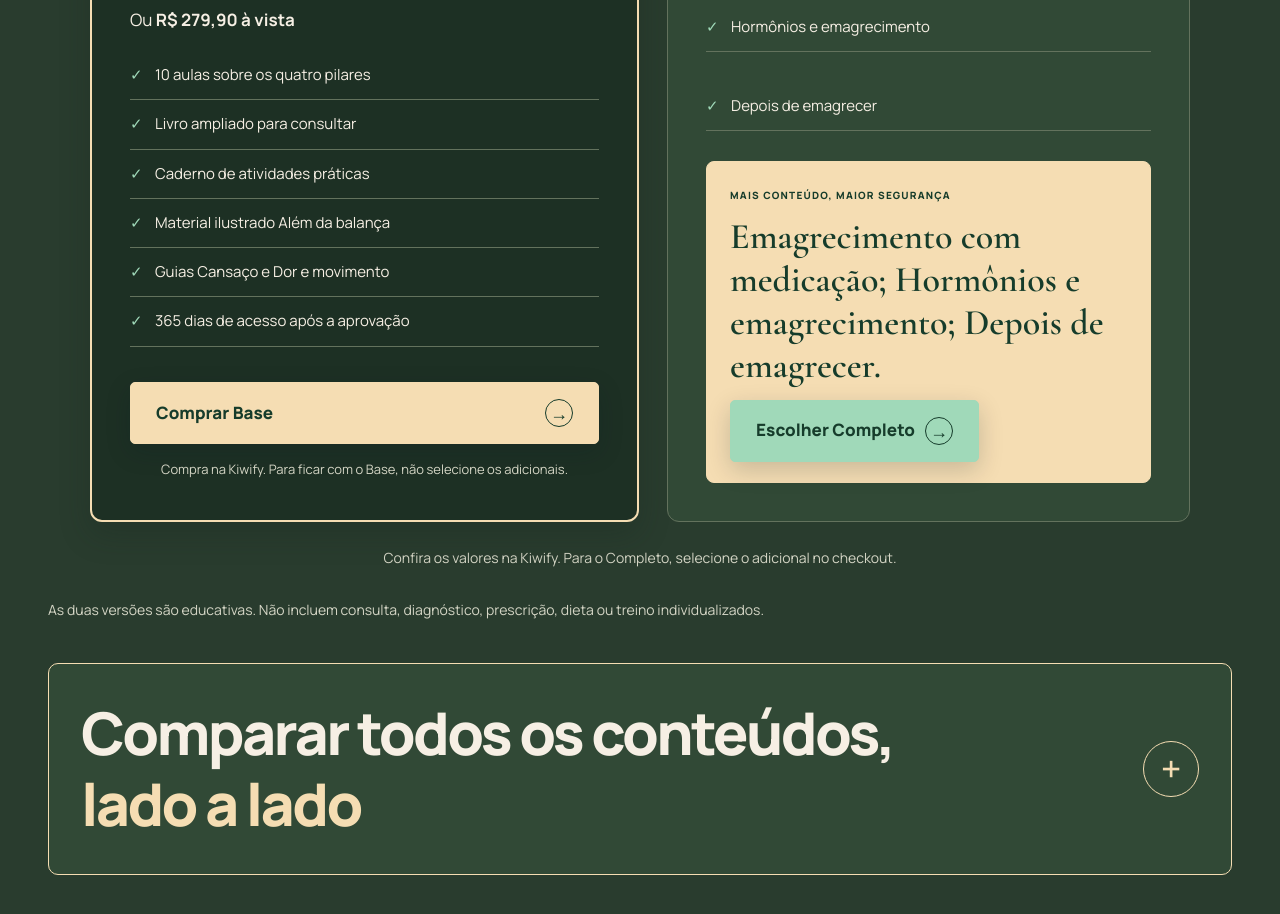
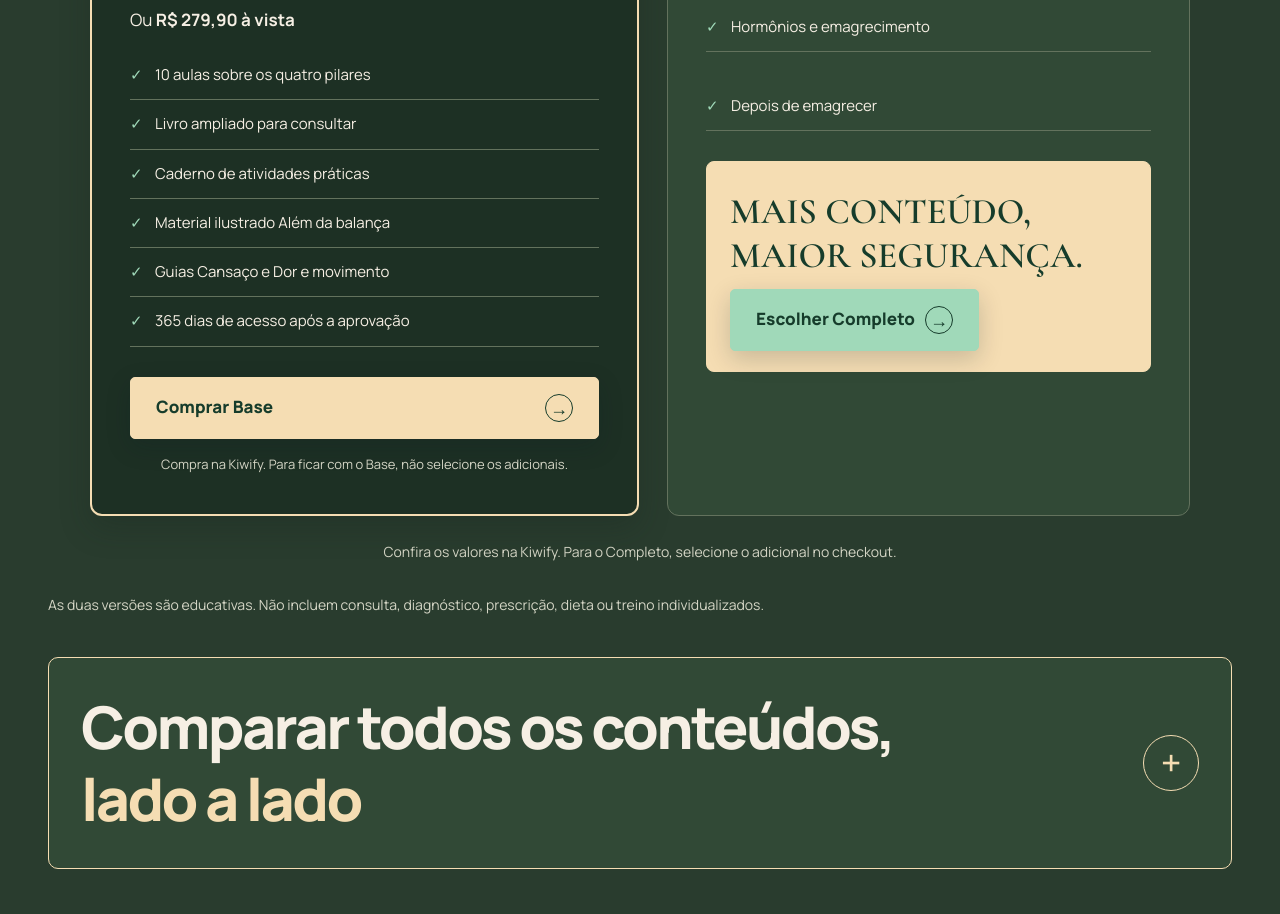
Before and after one commit to docsjr/wshop, a plain HTML site: page index.html in a window 1280 px wide. Shown: the part 5547-6461 px from the top of the page. Drawn offline with nearby package versions, Linux system fonts and the light colour scheme.

Commit message:
Update value-note content in index.html
Removed detailed content from the value-note section and added a period.

```diff
--- a/index.html
+++ b/index.html
@@ -248,9 +248,7 @@ src="https://www.facebook.com/tr?id=2428047607935661&ev=PageView&noscript=1"
             <ul class="checks"><li>Emagrecimento com medicação</li></ul>
              <ul class="checks"><li>Hormônios e emagrecimento</li></ul>
               <ul class="checks"><li>Depois de emagrecer</li></ul>
-            <div class="value-note"><span>MAIS CONTEÚDO, MAIOR SEGURANÇA</span><strong>Emagrecimento com medicação;
-              Hormônios e emagrecimento;
-              Depois de emagrecer.</strong>
+            <div class="value-note"><span></span><strong>MAIS CONTEÚDO, MAIOR SEGURANÇA.</strong>
 
               <a class="button outline purchase" data-checkout="completo" href="https://pay.kiwify.com.br/pE5lrFM">Escolher Completo <span aria-hidden="true">→</span></a>
           </article>
```
